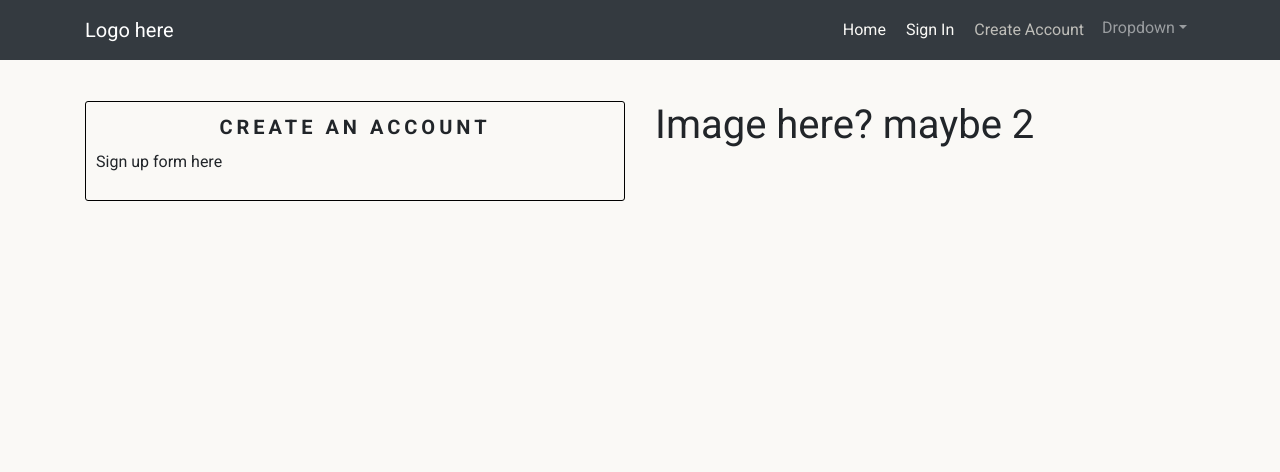
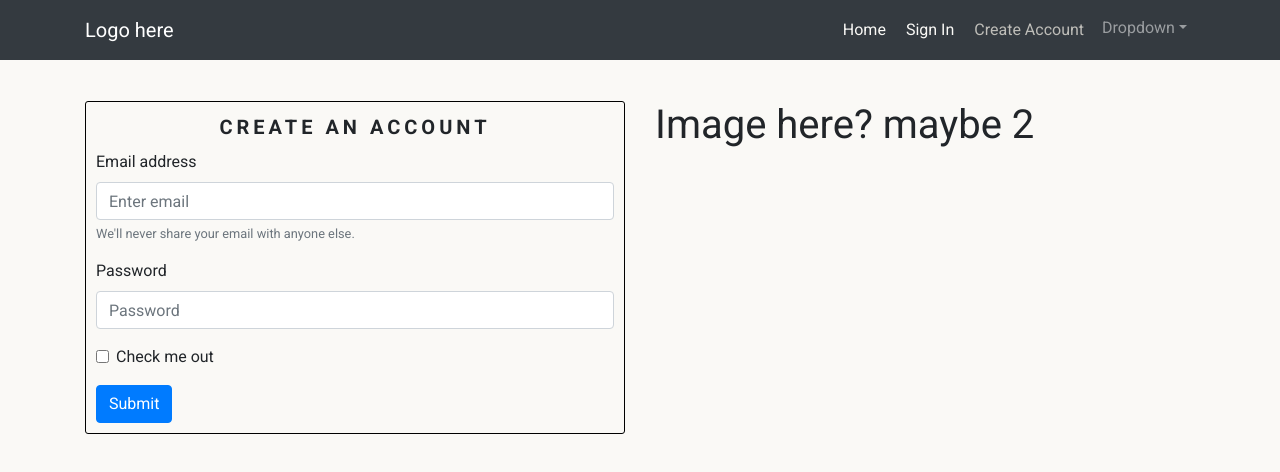
Before and after one commit to dantaylor28/polaroid-social-media-frontend, a React (Create React App) app: page /create/account in a window 1280 px wide. Shown: the top 472 px of the page. Built offline with nearby package versions, Linux system fonts and the light colour scheme.

Commit message:
Paste in a react bootstrap form template to CreateAccountForm.js

```diff
--- a/src/pages/auth/CreateAccountForm.js
+++ b/src/pages/auth/CreateAccountForm.js
@@ -1,6 +1,6 @@
 import React from "react";
-import { Col, Container, Row } from "react-bootstrap";
-import styles from "../../styles/CreateAccountForm.module.css"
+import { Col, Container, Row, Form, Button } from "react-bootstrap";
+import styles from "../../styles/CreateAccountForm.module.css";
 
 const CreateAccountForm = () => {
   return (
@@ -8,7 +8,26 @@ const CreateAccountForm = () => {
       <Col md={6}>
         <Container className={styles.Form}>
           <h1 className={styles.Heading}>create an account</h1>
-          <p>Sign up form here</p>
+          <Form>
+            <Form.Group controlId="formBasicEmail">
+              <Form.Label>Email address</Form.Label>
+              <Form.Control type="email" placeholder="Enter email" />
+              <Form.Text className="text-muted">
+                We'll never share your email with anyone else.
+              </Form.Text>
+            </Form.Group>
+
+            <Form.Group controlId="formBasicPassword">
+              <Form.Label>Password</Form.Label>
+              <Form.Control type="password" placeholder="Password" />
+            </Form.Group>
+            <Form.Group controlId="formBasicCheckbox">
+              <Form.Check type="checkbox" label="Check me out" />
+            </Form.Group>
+            <Button variant="primary" type="submit">
+              Submit
+            </Button>
+          </Form>
         </Container>
       </Col>
       <Col md={6}>
```
